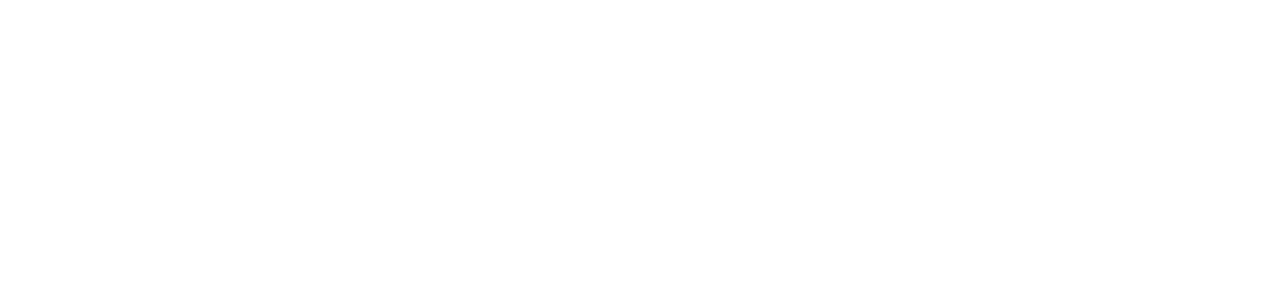
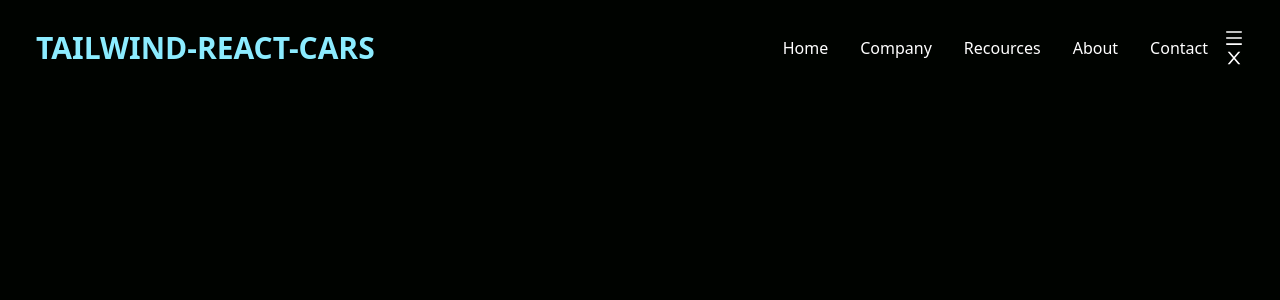
Before and after one commit to VoronovichDev/tailwind-website, a React (Create React App) app: page / in a window 1280 px wide. Shown: the top 300 px of the page. Built offline with nearby package versions, Linux system fonts and the light colour scheme.

Commit message:
feat: make basic layout for header, add react-icons

```diff
--- a/package.json
+++ b/package.json
@@ -9,6 +9,7 @@
     "eslint-plugin-import": "^2.26.0",
     "react": "^18.2.0",
     "react-dom": "^18.2.0",
+    "react-icons": "^4.4.0",
     "react-scripts": "5.0.1",
     "web-vitals": "^2.1.4"
   },
@@ -37,10 +38,13 @@
     ]
   },
   "devDependencies": {
+    "autoprefixer": "^10.4.12",
     "eslint-config-airbnb": "^19.0.4",
     "eslint-config-prettier": "^8.5.0",
     "eslint-plugin-react": "^7.31.8",
     "eslint-plugin-react-hooks": "^4.6.0",
-    "prettier": "2.7.1"
+    "postcss": "^8.4.16",
+    "prettier": "2.7.1",
+    "tailwindcss": "^3.1.8"
   }
 }
--- /dev/null
+++ b/postcss.config.js
@@ -0,0 +1,6 @@
+module.exports = {
+  plugins: {
+    tailwindcss: {},
+    autoprefixer: {},
+  },
+}
--- a/src/App.js
+++ b/src/App.js
@@ -1,7 +1,12 @@
 import React from 'react'
+import Navbar from './components/Navbar'
 
 function App() {
-    return <div />
+    return (
+        <div>
+            <Navbar />
+        </div>
+    )
 }
 
 export default App
--- /dev/null
+++ b/src/components/Navbar.jsx
@@ -0,0 +1,25 @@
+import React from 'react'
+import { AiOutlineClose, AiOutlineMenu } from 'react-icons/ai'
+
+function Navbar() {
+    return (
+        <div className="flex text-white justify-between items-center h-24 max-w-[1240px] m-auto px-4">
+            <h1 className="w-full text-3xl font-bold text-[#8cecff]">
+                TAILWIND-REACT-CARS
+            </h1>
+            <ul className="flex">
+                <li className="p-4">Home</li>
+                <li className="p-4">Company</li>
+                <li className="p-4">Recources</li>
+                <li className="p-4">About</li>
+                <li className="p-4">Contact</li>
+            </ul>
+            <div>
+                <AiOutlineMenu size={20} />
+                <AiOutlineClose size={20} />
+            </div>
+        </div>
+    )
+}
+
+export default Navbar
--- a/src/index.css
+++ b/src/index.css
@@ -1,13 +1,7 @@
+@tailwind base;
+@tailwind components;
+@tailwind utilities;
+
 body {
-    margin: 0;
-    font-family: -apple-system, BlinkMacSystemFont, 'Segoe UI', 'Roboto',
-        'Oxygen', 'Ubuntu', 'Cantarell', 'Fira Sans', 'Droid Sans',
-        'Helvetica Neue', sans-serif;
-    -webkit-font-smoothing: antialiased;
-    -moz-osx-font-smoothing: grayscale;
+    background-color: #000300;
 }
-
-code {
-    font-family: source-code-pro, Menlo, Monaco, Consolas, 'Courier New',
-        monospace;
-}
--- /dev/null
+++ b/tailwind.config.js
@@ -0,0 +1,8 @@
+/** @type {import('tailwindcss').Config} */
+module.exports = {
+    content: ['./src/**/*.{js,jsx,ts,tsx}'],
+    theme: {
+        extend: {},
+    },
+    plugins: [],
+}
```
Also changed, not shown: 1 other file (tests, documents, lock files or other folders).
